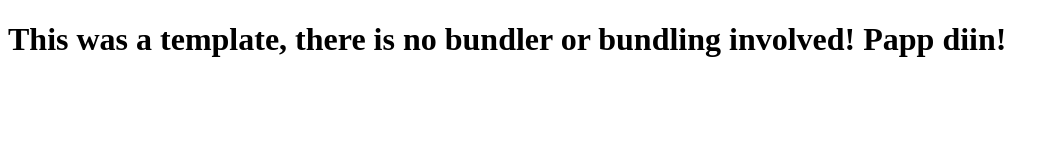
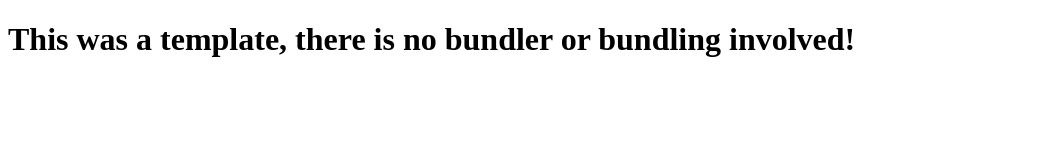
Before and after one commit to maykee9156/kvartett-hemsida, a website: page index.html in a window 1280 px wide. Shown: the whole page, without its empty margins (0-1059 px from the left). Drawn offline with Linux system fonts and the light colour scheme.

Commit message:
Fix textword2

```diff
--- a/index.html
+++ b/index.html
@@ -8,7 +8,7 @@
   </head>
   <body>
     <h1>
-      This was a template, there is no bundler or bundling involved! Papp diin!
+      This was a template, there is no bundler or bundling involved!
     </h1>
   </body>
 </html>
```
